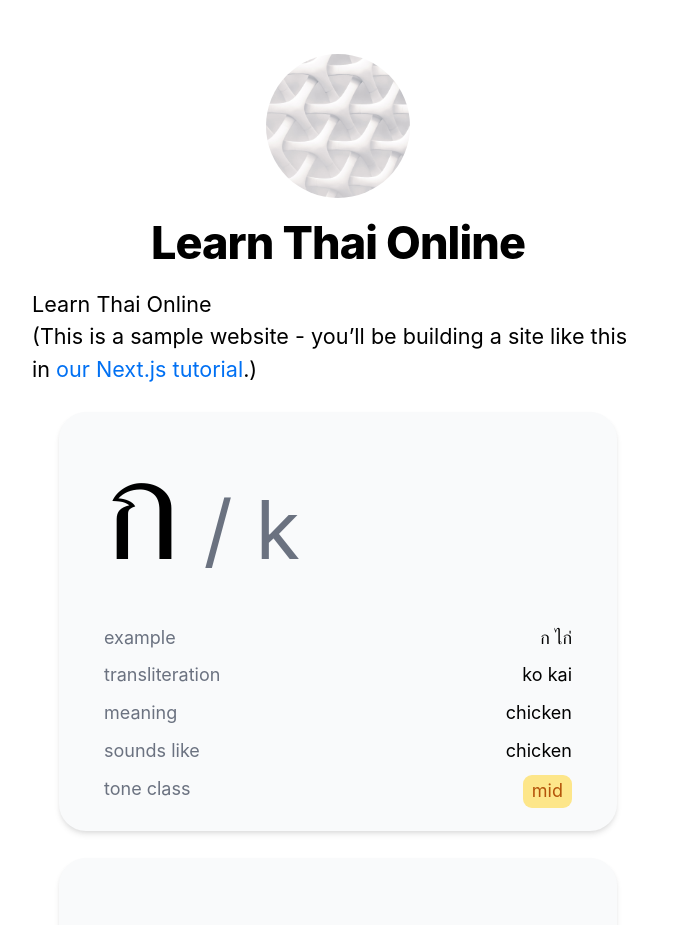
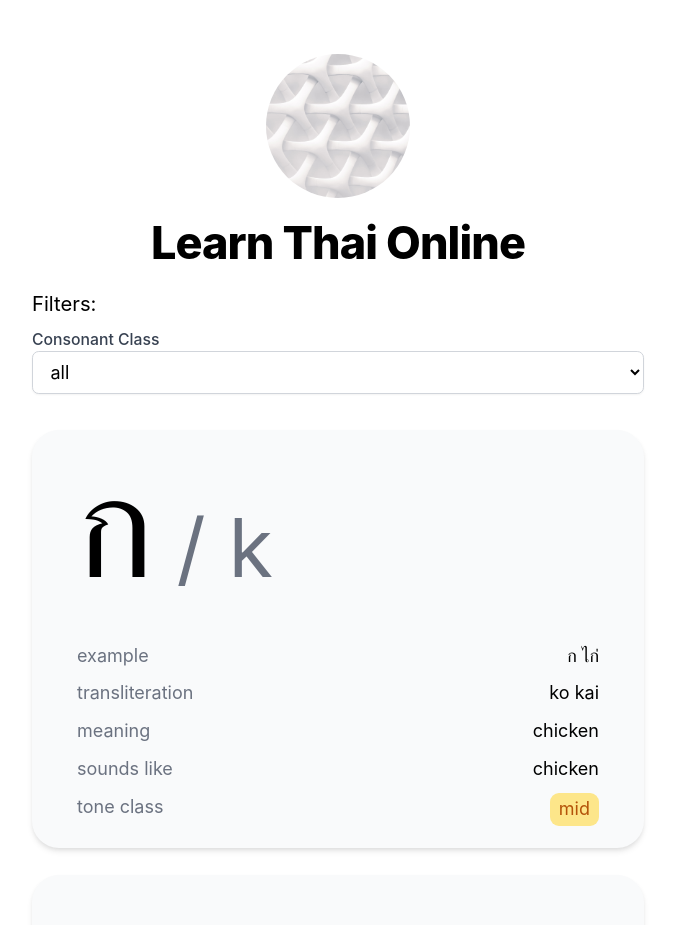
Before and after one commit to cheyer/learn-thai-online, a Next.js app: page / in a window 1280 px wide. Shown: the top 925 px of the page, without its empty margins (302-977 px from the left). Built offline with nearby package versions, Linux system fonts and the light colour scheme.

Commit message:
feat: add consonant class filter

```diff
--- a/components/Card.tsx
+++ b/components/Card.tsx
@@ -35,7 +35,7 @@ const Card: React.FC<Props> = ({ consonant }) => {
   ];
 
   return (
-    <li className="bg-gray-50 px-5 md:px-10 py-5 m-6 rounded-3xl shadow-md">
+    <li className="bg-gray-50 hover:bg-gray-100 px-5 md:px-10 py-5 mb-6 rounded-3xl shadow-md">
       <div className="pb-10">
         <span className="text-9xl text-bold">{consonant.symbol}</span>
         <span className="text-7xl text-gray-500">
--- /dev/null
+++ b/components/Select.tsx
@@ -0,0 +1,30 @@
+type OptionType = {
+  description: string;
+  value: string;
+};
+
+interface Props {
+  label: string;
+  onChange: (value: string) => void;
+  options: OptionType[];
+  value: string;
+}
+
+const Select: React.FC<Props> = ({ onChange, value, options, label }) => {
+  return (
+    <>
+      <p className="text-sm font-medium text-gray-700">{label}</p>
+      <select
+        value={value}
+        onChange={(e) => onChange(e.currentTarget.value)}
+        className="w-full bg-white border hover:border-blue-500 border-gray-300 rounded-md shadow-sm pl-3 pr-10 py-2 text-left"
+      >
+        {options.map((o) => (
+          <option value={o.value}>{o.description}</option>
+        ))}
+      </select>
+    </>
+  );
+};
+
+export default Select;
--- a/pages/index.js
+++ /dev/null
@@ -1,57 +0,0 @@
-import consonants from "../data/consonants";
-import Card from "../components/Card";
-import Head from "next/head";
-import Layout, { siteTitle } from "../components/layout";
-import utilStyles from "../styles/utils.module.css";
-import { getSortedPostsData } from "../lib/posts";
-import Link from "next/link";
-import Date from "../components/date";
-
-export default function Home({ allPostsData }) {
-  return (
-    <Layout home>
-      <Head>
-        <title>{siteTitle}</title>
-      </Head>
-      <section className={utilStyles.headingMd}>
-        <p>Learn Thai Online</p>
-        <p>
-          (This is a sample website - you’ll be building a site like this in{" "}
-          <a href="https://nextjs.org/learn">our Next.js tutorial</a>.)
-        </p>
-      </section>
-      {/* <section className={`${utilStyles.headingMd} ${utilStyles.padding1px}`}>
-        <h2 className={utilStyles.headingLg}>Blog</h2>
-        <ul className={utilStyles.list}>
-          {allPostsData.map(({ id, date, title }) => (
-            <li className={utilStyles.listItem} key={id}>
-              <Link href={`/posts/${id}`}>
-                <a>{title}</a>
-              </Link>
-              <br />
-              <small className={utilStyles.lightText}>
-                <Date dateString={date} />
-              </small>
-            </li>
-          ))}
-        </ul>
-      </section> */}
-      <section>
-        <ul>
-          {consonants.map((consonant) => (
-            <Card consonant={consonant} />
-          ))}
-        </ul>
-      </section>
-    </Layout>
-  );
-}
-
-export async function getStaticProps() {
-  const allPostsData = getSortedPostsData();
-  return {
-    props: {
-      allPostsData,
-    },
-  };
-}
--- /dev/null
+++ b/pages/index.tsx
@@ -0,0 +1,81 @@
+import Head from "next/head";
+import { useState } from "react";
+import Card from "../components/Card";
+import Layout, { siteTitle } from "../components/layout";
+import Select from "../components/Select";
+import consonants, { ConsonantClass, IConsonant } from "../data/consonants";
+import { getSortedPostsData } from "../lib/posts";
+import utilStyles from "../styles/utils.module.css";
+
+const filterConsonants = (consonants: IConsonant[], filter: string) => {
+  if (filter === "") {
+    return consonants;
+  }
+  return consonants.filter((consonant) => consonant.class === filter);
+};
+
+export default function Home({ allPostsData }) {
+  const [toneFilter, setToneFilter] = useState("");
+  const filteredConsonants = filterConsonants(consonants, toneFilter);
+
+  return (
+    <Layout home>
+      <Head>
+        <title>{siteTitle}</title>
+      </Head>
+      {/* <section className={utilStyles.headingMd}>
+        <p>Learn Thai Online</p>
+        <p>
+          (This is a sample website - you’ll be building a site like this in{" "}
+          <a href="https://nextjs.org/learn">our Next.js tutorial</a>.)
+        </p>
+      </section>
+      <section className={`${utilStyles.headingMd} ${utilStyles.padding1px}`}>
+        <h2 className={utilStyles.headingLg}>Blog</h2>
+        <ul className={utilStyles.list}>
+          {allPostsData.map(({ id, date, title }) => (
+            <li className={utilStyles.listItem} key={id}>
+              <Link href={`/posts/${id}`}>
+                <a>{title}</a>
+              </Link>
+              <br />
+              <small className={utilStyles.lightText}>
+                <Date dateString={date} />
+              </small>
+            </li>
+          ))}
+        </ul>
+      </section> */}
+      <section className="mb-8">
+        <p className="text-lg mb-2">Filters:</p>
+        <Select
+          onChange={(value: string) => setToneFilter(value)}
+          label="Consonant Class"
+          value={toneFilter}
+          options={[
+            { value: "", description: "all" },
+            { value: ConsonantClass.low, description: ConsonantClass.low },
+            { value: ConsonantClass.mid, description: ConsonantClass.mid },
+            { value: ConsonantClass.high, description: ConsonantClass.high },
+          ]}
+        />
+      </section>
+      <section>
+        <ul>
+          {filteredConsonants.map((consonant) => (
+            <Card consonant={consonant} key={consonant.id} />
+          ))}
+        </ul>
+      </section>
+    </Layout>
+  );
+}
+
+export async function getStaticProps() {
+  const allPostsData = getSortedPostsData();
+  return {
+    props: {
+      allPostsData,
+    },
+  };
+}
```
